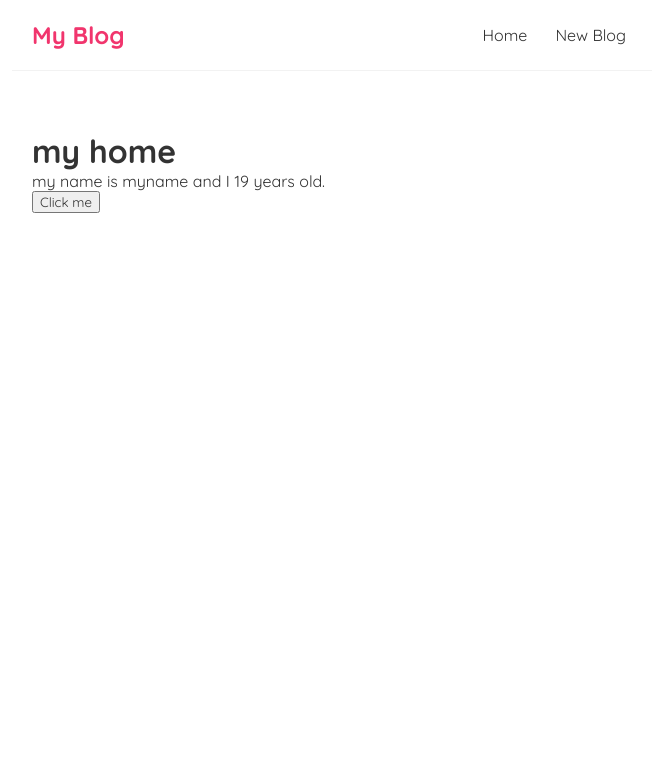
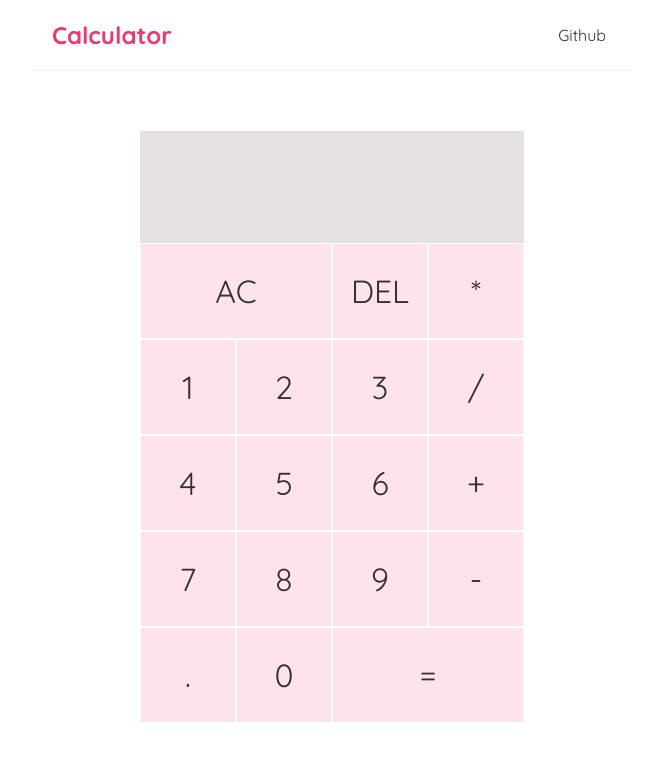
Before and after one commit to hmtcelik/cool-calculator, a React (Create React App) app: page / in a window 1280 px wide. Shown: the top 760 px of the page, without its empty margins (308-964 px from the left). Built offline with nearby package versions, Linux system fonts and the light colour scheme.

Commit message:
some front and and useReducer

```diff
--- /dev/null
+++ b/src/Buttons.js
@@ -0,0 +1,5 @@
+import { ACTIONS } from "./Home"
+
+export default function Buttons({ editstate, digit }){
+    return <button onClick={() => editstate({ type: ACTIONS.ADD_DIGIT, payload: {digit} })}>{digit}</button>
+}
--- a/src/Home.js
+++ b/src/Home.js
@@ -1,23 +1,56 @@
 import { useState } from "react";
+import { useReducer } from "react";
+import Buttons from "./Buttons";
+import OpButton from "./OpButtons";
+
+export const ACTIONS = {
+    ADD_DIGIT: 'add-digit',
+    CLEAR: 'clear',
+    DELETE_DIGIT: 'delete-digit',
+    CHOOSE_OPERATION: 'choose-op',
+    CALCULATE: 'calculate'
+}
+
+function reducer(state, {type, payload}){
+    switch(type){
+        case ACTIONS.ADD_DIGIT:
+            return{
+                ...state,
+                currentop: `${state.currentop || ""}${payload.digit}`
+            }
+    }
+
+}
 
 const Home = () => {
-    const [name, editName] = useState('myname');
-    const [age, editAge] = useState(19);
-
-
-    const handleClick = () => {
-        editName('yourname');
-        editAge(25);
-    }
-
+    const [{currentop, previousop, operation}, editstate] = useReducer(reducer, {});
 
     return (
-        <div className="home">
-            <h1>my home</h1>
-            <p>my name is {name} and I {age} years old. </p>
-            <button onClick={handleClick}>Click me</button>
+        <div className="calculator-grid">
+            <div className="output">
+                <div className="previous-result">{previousop}  {operation}</div>
+                <div className="result">{currentop}</div>
+            </div>
+            <button className="span-two">AC</button>
+            <button>DEL</button>
+            <OpButton op="*" editstate={editstate} />
+            <Buttons digit="1" editstate={editstate} />
+            <Buttons digit="2" editstate={editstate} />
+            <Buttons digit="3" editstate={editstate} />
+            <OpButton op="/" editstate={editstate} />
+            <Buttons digit="4" editstate={editstate} />
+            <Buttons digit="5" editstate={editstate} />
+            <Buttons digit="6" editstate={editstate} />
+            <OpButton op="+" editstate={editstate} />
+            <Buttons digit="7" editstate={editstate} />
+            <Buttons digit="8" editstate={editstate} />
+            <Buttons digit="9" editstate={editstate} />
+            <OpButton op="-" editstate={editstate} />
+            <Buttons digit="." editstate={editstate} />
+            <Buttons digit="0" editstate={editstate} />
+            <button className="span-two">=</button>
         </div>
-     );
+    );
 }
 
 export default Home;
--- a/src/Navbar.js
+++ b/src/Navbar.js
@@ -1,10 +1,9 @@
 const Navbar = () => {
     return (
         <nav className="navbar">
-            <h1>My Blog</h1>
+            <h1>Calculator</h1>
             <div className="links">
-                <a href="/">Home</a>
-                <a href="/create">New Blog</a>
+                <a target="_blank" href="https://github.com/hmtcelik/react-calculator">Github</a>
             </div>
         </nav>
     );
--- /dev/null
+++ b/src/OpButtons.js
@@ -0,0 +1,7 @@
+import { ACTIONS } from "./Home"
+
+export default function OpButton({ editstate, op }){
+    return <button onClick={() => editstate({ type: ACTIONS.CHOOSE_OPERATION, payload: {op} })}>
+        {op}
+    </button>
+}
--- a/src/index.css
+++ b/src/index.css
@@ -1,10 +1,13 @@
 @import url('https://fonts.googleapis.com/css2?family=Quicksand:wght@300;400;500;600;700&display=swap');
-
-/* base styles */
-* {
+*{
   margin: 0;
   font-family: "Quicksand";
   color: #333;
+  box-sizing: border-box;
+
+}
+*::before, *::after{
+  box-sizing: border-box;
 }
 .navbar {
   padding: 20px;
@@ -33,3 +36,43 @@
   margin: 40px auto;
   padding: 20px;
 }
+.calculator-grid{
+  display: grid;
+  grid-template-columns: repeat(4, 6rem);
+  grid-template-rows: minmax(7rem, auto) repeat(5, 6rem);
+  justify-content: center;
+}
+.calculator-grid > button{
+  cursor: pointer;
+  font-size: 2rem;
+  border: 1px solid white;
+  outline: none;
+  background-color: #ff9ebb49;
+}
+.calculator-grid > button:hover,
+.calculator-grid > button:focus{
+  background-color: #ff9ebb18;
+}
+.span-two{
+  grid-column: span 2;
+}
+.output{
+  grid-column: 1 / -1;
+  background-color: #91808c3f;
+  display: flex;
+  flex-direction: column;
+  align-items: flex-end;
+  justify-content: space-around;
+  padding: .75rem;
+  word-wrap: break-word;
+  word-break: break-all;
+}
+.output .previous-result {
+  color: rgb(107, 107, 107);
+  font-size: 1.5rem;
+}
+.output .result {
+  color: rgb(0, 0, 0);
+  font-size: 2rem;
+  font-weight: bold;
+}
```
